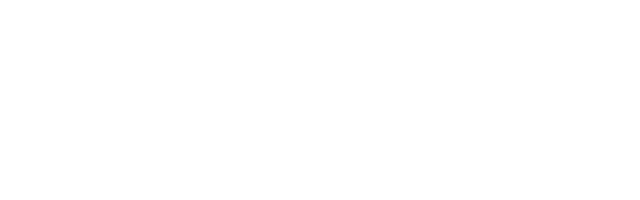
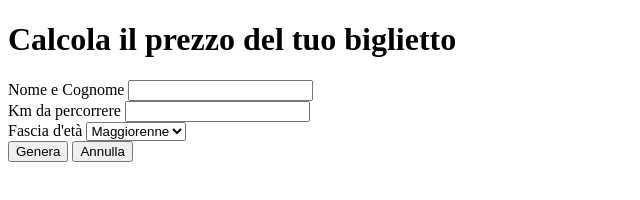
Before and after one commit to RenatoConfuorto/js-biglietto-treno-form, a plain HTML site: page index.html in a window 1280 px wide. Shown: the whole page, without its empty margins (0-640 px from the left). Drawn offline with Linux system fonts and the light colour scheme.

Commit message:
html form

```diff
--- a/index.html
+++ b/index.html
@@ -9,6 +9,32 @@
 </head>
 <body>
 
+  <h1>Calcola il prezzo del tuo biglietto</h1>
+  <div class="container">
+    <div class="form-item">
+      <label for="user-name">Nome e Cognome</label>
+      <input type="text" name="user-name" id="user-name">
+    </div>
+
+    <div class="form-item">
+      <label for="distance">Km da percorrere</label>
+      <input type="number" name="distance" id="distance">
+    </div>
+
+    <div class="form-item">
+      <label for="user-age">Fascia d'età</label>
+      <select name="user-age" id="user-age">
+        <option value="under-age">Minorenne</option>
+        <option value="adult" selected>Maggiorenne</option>
+        <option value="over">Over 65</option>
+      </select>
+    </div>
+
+    <button id="generate-btn">Genera</button>
+    <button id="clear-btn">Annulla</button>
+
+  </div>
+
   <script src="js/script.js" type="text/javascript"></script>
 </body>
 </html>
```
